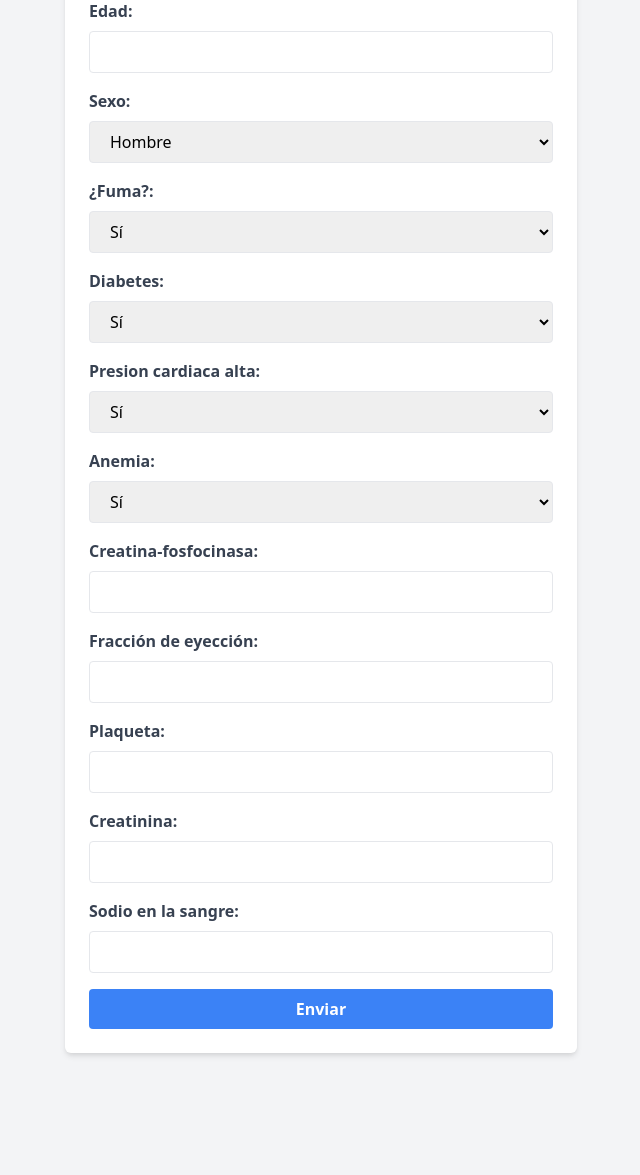
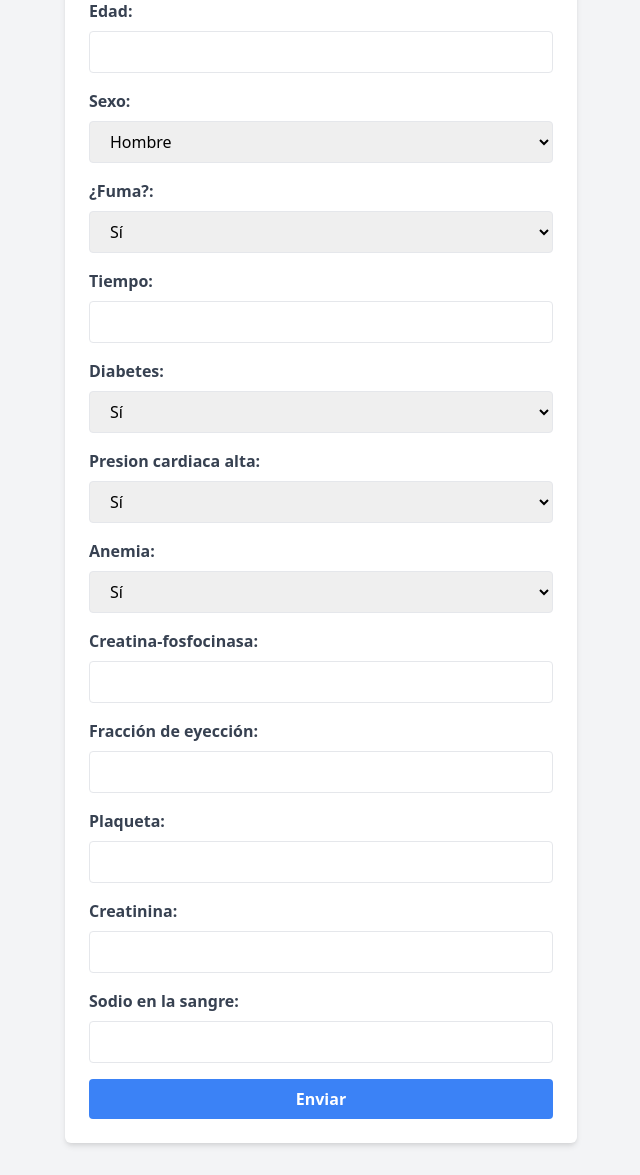
Before and after one commit to isPercy/ML-Evento-canonico, a Flask app: page / in a window 1280 px wide. Shown: the part 105-1280 px from the top of the page, without its empty margins (319-959 px from the left). Before the commit the page ends 1161 px from the top, so only its background shows below. Run offline with Flask 3, Linux system fonts and the light colour scheme; parts of the project's set-up code (start-up, migrations or seed data) failed here and were passed over.

Commit message:
falta solucionar los modulos de integracion con tensorflow

```diff
--- a/app.py
+++ b/app.py
@@ -1,11 +1,12 @@
 from flask import Flask, render_template, request, jsonify
-# import joblib
-# import numpy as np
+import joblib
+import numpy as np
+
 
 app = Flask(__name__)
 
-# # Cargar el modelo entrenado al iniciar la aplicación
-# modelo_entrenado = joblib.load('model_ML/modelo_entrenado.joblib')
+# Cargar el modelo entrenado al iniciar la aplicación
+modelo_entrenado = joblib.load('modelo_entrenado.joblib')
 
 @app.route('/')
 def index():
@@ -26,16 +27,31 @@ def predict():
         plaqueta = request.form['plaqueta']
         creatinina = request.form['creatinina']
         sodio = request.form['sodio']
+        tiempo = request.form['tiempo']
 
         # Realizar predicción con el modelo
         # (Asegúrate de preprocesar los datos de entrada de la misma manera que durante el entrenamiento)
-        datos_entrada = np.array([[edad, sexo, fuma, diabetes, presion, anemia, creatina, fraccion, plaqueta, creatinina, sodio]])  # Ajusta esta línea según tu necesidad
+        datos_entrada = np.array([[
+            edad,
+            anemia,
+            creatina,
+            diabetes,
+            fraccion,
+            presion,
+            plaqueta,
+            creatinina,
+            sodio,
+            sexo,
+            fuma,
+            tiempo,
+        ]])
+
+        # Ajusta esta línea según tu necesidad
         resultado_prediccion = modelo_entrenado.predict(datos_entrada)
         resultado_prediccion = np.argmax(resultado_prediccion, axis=1)
 
         # Puedes devolver el resultado como JSON
         return jsonify({'resultado_prediccion': resultado_prediccion.tolist()})
-    # return '<h1 style="font-family: Arial, sans-serif;text-align: center; margin: 50px;">HOLA MAMI</h1>'
 
 if __name__ == '__main__':
     app.run(debug=True)
--- a/templates/index.html
+++ b/templates/index.html
@@ -33,6 +33,11 @@
         </div>
 
         <div>
+          <label for="tiempo" class="block text-gray-700 font-semibold mb-2">Tiempo:</label>
+          <input type="text" id="tiempo" name="tiempo" class="w-full px-4 py-2 border rounded focus:outline-none focus:border-blue-500">
+        </div>
+
+        <div>
           <label for="diabetes" class="block text-gray-700 font-semibold mb-2">Diabetes:</label>
           <select id="diabetes" name="diabetes" class="w-full px-4 py-2 border rounded focus:outline-none focus:border-blue-500">
               <option value="1">Sí</option>
@@ -49,8 +54,8 @@
         </div>
 
         <div>
-          <label for="anaemia" class="block text-gray-700 font-semibold mb-2">Anemia:</label>
-          <select id="anaemia" name="anaemia" class="w-full px-4 py-2 border rounded focus:outline-none focus:border-blue-500">
+          <label for="anemia" class="block text-gray-700 font-semibold mb-2">Anemia:</label>
+          <select id="anemia" name="anemia" class="w-full px-4 py-2 border rounded focus:outline-none focus:border-blue-500">
               <option value="1">Sí</option>
               <option value="0">No</option>
           </select>
```
Also changed, not shown: 2 other files.
